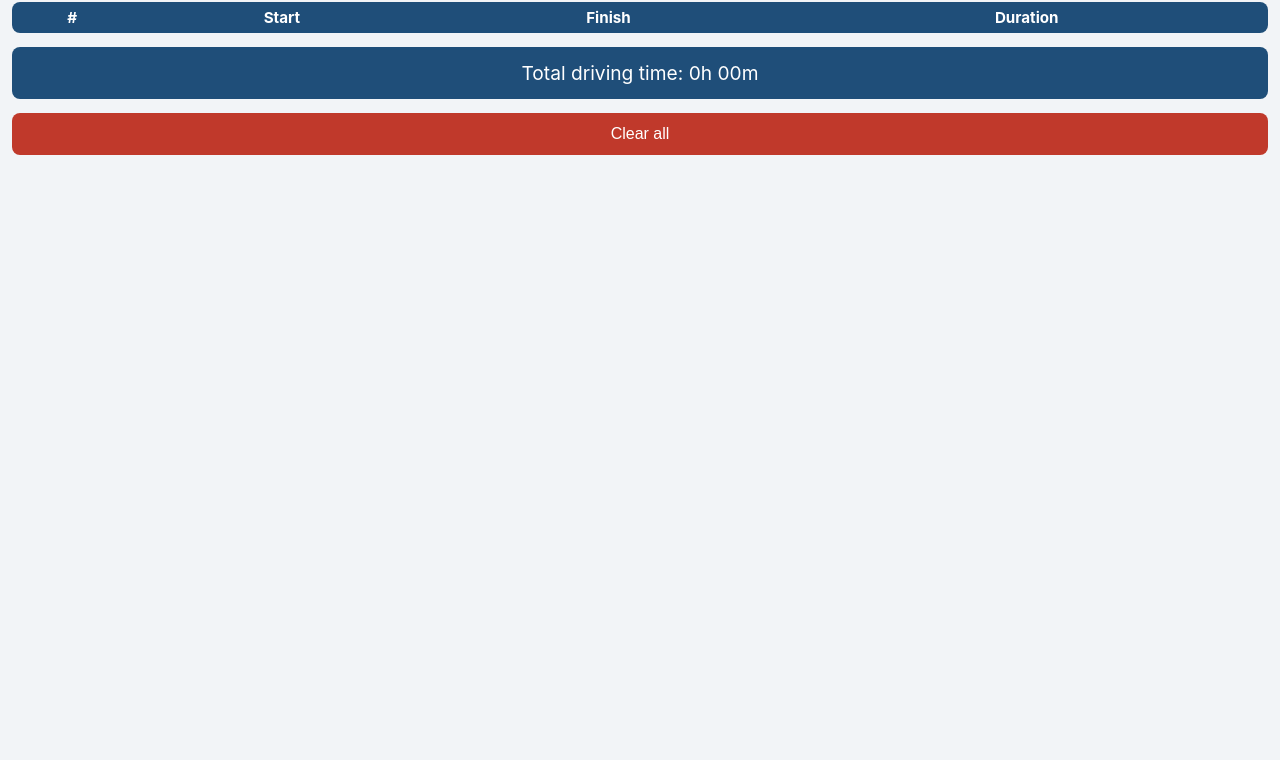
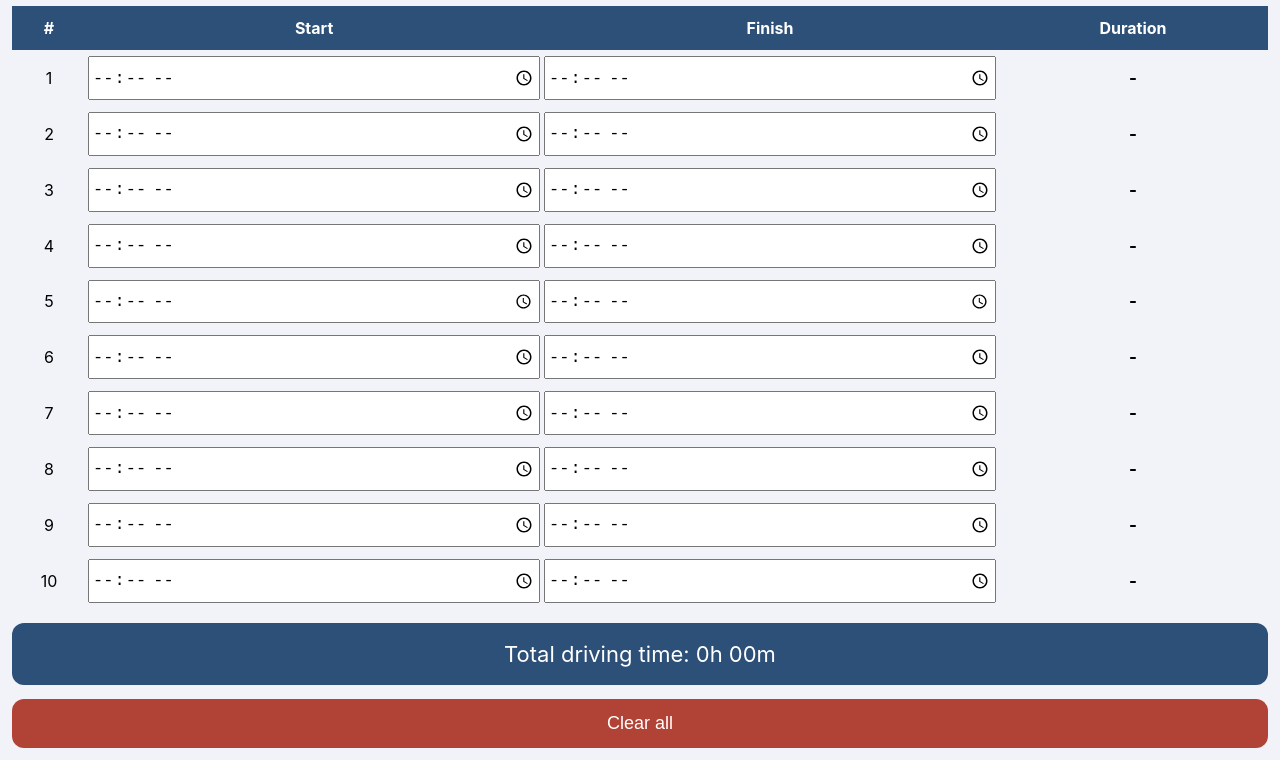
Before and after one commit to tclive-afk/driver-log, a plain HTML site: page index.html in a window 1280 px wide. Shown: the part 55-815 px from the top of the page. Drawn offline with Linux system fonts and the light colour scheme.

Commit message:
Update index.html

```diff
--- a/index.html
+++ b/index.html
@@ -1,20 +1,19 @@
 <!DOCTYPE html>
 <html lang="en">
 <head>
-<meta charset="UTF-8">
+<meta charset="utf-8">
 <meta name="viewport" content="width=device-width, initial-scale=1">
 <title>Driver's Log</title>
 <style>
-  body { font-family: -apple-system, Arial, sans-serif; margin: 0; padding: 12px; background: #f2f4f7; }
-  h1 { font-size: 1.3rem; text-align: center; margin: 8px 0 12px; }
-  table { width: 100%; border-collapse: collapse; background: #fff; border-radius: 8px; overflow: hidden; }
-  th, td { padding: 6px 4px; text-align: center; font-size: 0.95rem; }
-  th { background: #1f4e79; color: #fff; }
-  tr:nth-child(even) td { background: #f7f9fc; }
-  input[type=time] { width: 100%; box-sizing: border-box; font-size: 1rem; padding: 6px 2px; border: 1px solid #ccc; border-radius: 6px; }
-  .dur { font-weight: bold; color: #1f4e79; white-space: nowrap; }
-  .total { margin: 14px 0; padding: 14px; background: #1f4e79; color: #fff; text-align: center; font-size: 1.2rem; border-radius: 8px; }
-  button { width: 100%; padding: 12px; font-size: 1rem; border: none; border-radius: 8px; background: #c0392b; color: #fff; }
+  body { font-family: -apple-system, Helvetica, Arial, sans-serif; margin: 12px; background: #f1f3f8; }
+  h1 { text-align: center; font-size: 24px; }
+  table { width: 100%; border-collapse: collapse; }
+  th { background: #2d5078; color: #fff; padding: 12px 4px; font-size: 16px; }
+  td { padding: 6px 2px; text-align: center; }
+  input[type=time] { font-size: 17px; width: 100%; box-sizing: border-box; padding: 8px 2px; }
+  .dur { font-size: 17px; font-weight: bold; }
+  #total { background: #2d5078; color: #fff; text-align: center; font-size: 22px; padding: 18px; border-radius: 12px; margin-top: 14px; }
+  button { width: 100%; background: #b04335; color: #fff; font-size: 18px; padding: 14px; border: 0; border-radius: 12px; margin-top: 14px; }
 </style>
 </head>
 <body>
@@ -25,32 +24,72 @@
   </thead>
   <tbody id="rows"></tbody>
 </table>
-<div class="total">Total driving time: <span id="total">0h 00m</span></div>
-<button onclick="clearAll()">Clear all</button>
+<div id="total">Total driving time: 0h 00m</div>
+<button id="clear">Clear all</button>
 
 <script>
-const rows = document.getElementById('rows');
-const saved = JSON.parse(localStorage.getItem('driverLog') || '[]');
+var rows = document.getElementById('rows');
+var saved = [];
+try { saved = JSON.parse(localStorage.getItem('driverLog') || '[]'); } catch (e) { saved = []; }
 
-for (let i = 0; i < 10; i++) {
-  const tr = document.createElement('tr');
-  tr.innerHTML = `
-    <td>${i + 1}</td>
-    <td><input type="time" id="s${i}"></td>
-    <td><input type="time" id="f${i}"></td>
-    <td class="dur" id="d${i}">-</td>`;
+for (var i = 0; i < 10; i++) {
+  var tr = document.createElement('tr');
+  tr.innerHTML =
+    '<td>' + (i + 1) + '</td>' +
+    '<td><input type="time" id="s' + i + '"></td>' +
+    '<td><input type="time" id="f' + i + '"></td>' +
+    '<td class="dur" id="d' + i + '">-</td>';
   rows.appendChild(tr);
   if (saved[i]) {
     document.getElementById('s' + i).value = saved[i].s || '';
     document.getElementById('f' + i).value = saved[i].f || '';
   }
-  tr.addEventListener('input', update);
 }
 
 function toMins(t) {
-  const [h, m] = t.split(':').map(Number);
-  return h * 60 + m;
+  var p = t.split(':');
+  return Number(p[0]) * 60 + Number(p[1]);
 }
 
-function fmt(mins) {
-  return Math.floor(mins / 60) + 'h ' + String(
+function fmt(m) {
+  var mm = m % 60;
+  return Math.floor(m / 60) + 'h ' + (mm < 10 ? '0' : '') + mm + 'm';
+}
+
+function update() {
+  var total = 0;
+  var data = [];
+  for (var i = 0; i < 10; i++) {
+    var s = document.getElementById('s' + i).value;
+    var f = document.getElementById('f' + i).value;
+    data.push({ s: s, f: f });
+    var d = document.getElementById('d' + i);
+    if (s && f) {
+      var mins = (toMins(f) - toMins(s) + 1440) % 1440;
+      d.textContent = fmt(mins);
+      total += mins;
+    } else {
+      d.textContent = '-';
+    }
+  }
+  document.getElementById('total').textContent = 'Total driving time: ' + fmt(total);
+  try { localStorage.setItem('driverLog', JSON.stringify(data)); } catch (e) {}
+}
+
+rows.addEventListener('input', update);
+rows.addEventListener('change', update);
+
+document.getElementById('clear').addEventListener('click', function () {
+  if (confirm('Clear all trips?')) {
+    for (var i = 0; i < 10; i++) {
+      document.getElementById('s' + i).value = '';
+      document.getElementById('f' + i).value = '';
+    }
+    update();
+  }
+});
+
+update();
+</script>
+</body>
+</html>
```
